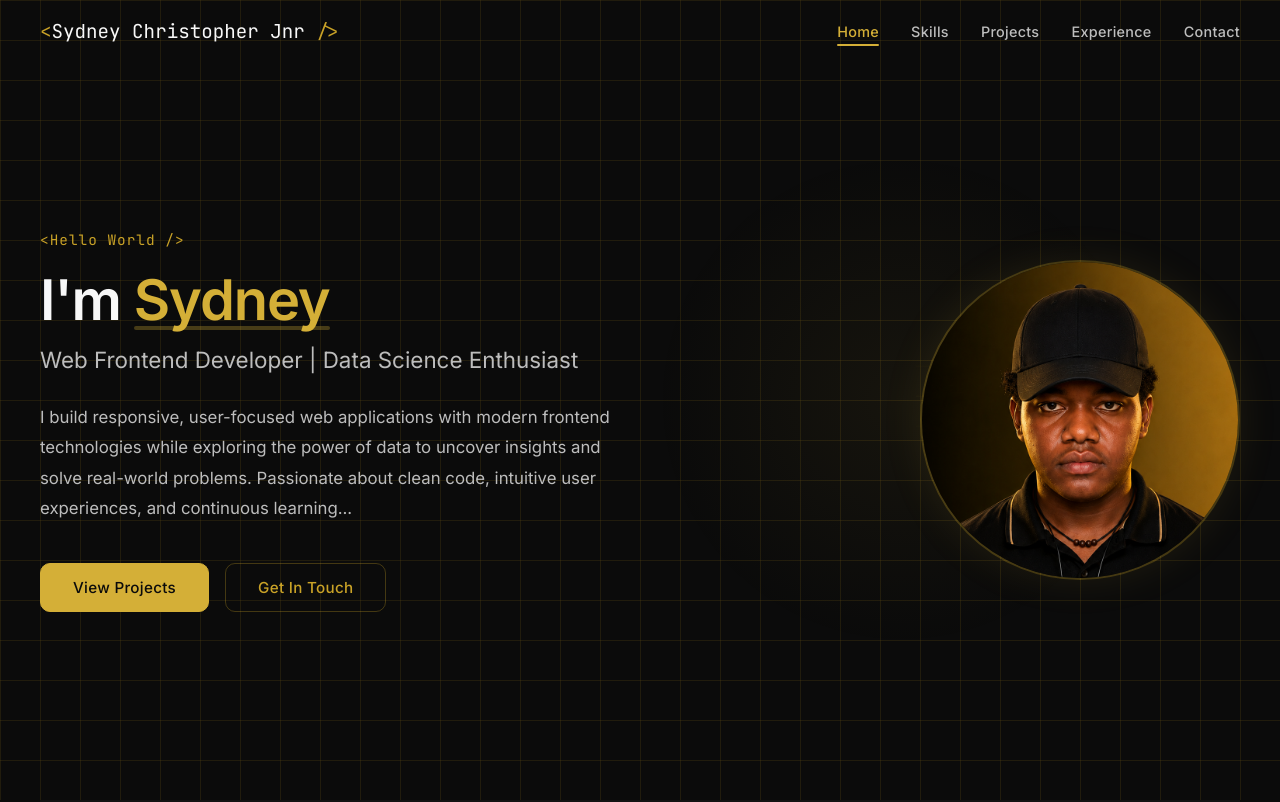
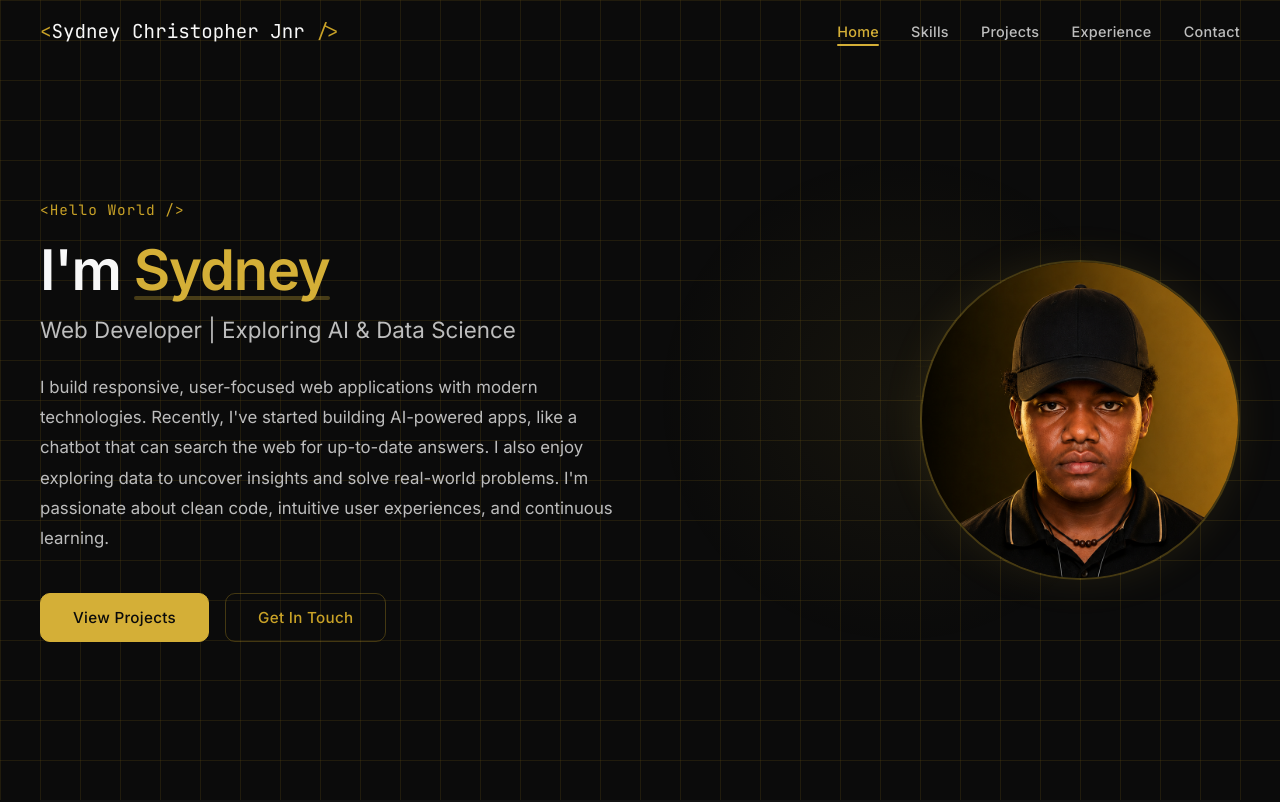
Before and after one commit to sydneyjnr/Sydney-Portfolio, a React (Vite) app: page / in a window 1280 px wide. Shown: the top 802 px of the page. Built offline with nearby package versions, Linux system fonts and the light colour scheme.

Commit message:
feat: update hero text and page metadata for AI and data science focus

```diff
--- a/index.html
+++ b/index.html
@@ -4,8 +4,8 @@
     <meta charset="UTF-8" />
     <link rel="icon" type="image/svg+xml" href="/hero.png" />
     <meta name="viewport" content="width=device-width, initial-scale=1.0" />
-    <meta name="description" content="Sydney - Software & Data Portfolio" />
-    <title>Sydney Portfolio</title>
+    <meta name="description" content="Sydney is a web developer building responsive web applications and AI-powered apps, while exploring AI &amp; data science." />
+    <title>Sydney – Web Developer exploring AI &amp; Data Science</title>
     <link rel="preconnect" href="https://fonts.googleapis.com" />
     <link rel="preconnect" href="https://fonts.gstatic.com" crossorigin />
     <link href="https://fonts.googleapis.com/css2?family=Inter:wght@300;400;500;600;700&family=JetBrains+Mono:wght@400;500&display=swap" rel="stylesheet" />
--- a/src/components/Hero.css
+++ b/src/components/Hero.css
@@ -119,6 +119,11 @@
   font-weight: 400;
 }
 
+/* Each part stays whole, so a long title can only wrap at the divider. */
+.hero__title-part {
+  display: inline-block;
+}
+
 .hero__description {
   font-size: 1.05rem;
   color: var(--text-secondary);
@@ -208,6 +213,20 @@
   }
 }
 
+/*
+ * Too narrow for one line at this size: stack the parts, with no stray divider.
+ * The second range is where the two-column layout squeezes the text column.
+ */
+@media (max-width: 480px), (min-width: 769px) and (max-width: 920px) {
+  .hero__title-part {
+    display: block;
+  }
+
+  .hero__title-divider {
+    display: none;
+  }
+}
+
 @media (prefers-reduced-motion: reduce) {
   .hero__code-tag {
     animation: none;
--- a/src/components/Hero.jsx
+++ b/src/components/Hero.jsx
@@ -102,13 +102,17 @@ export default function Hero() {
             <span className="hero__name-highlight">Sydney</span>
           </h1>
           <p className="hero__title">
-            Web Frontend Developer | Data Science Enthusiast
+            <span className="hero__title-part">Web Developer</span>{" "}
+            <span className="hero__title-part hero__title-divider">|</span>{" "}
+            <span className="hero__title-part">Exploring AI & Data Science</span>
           </p>
           <p className="hero__description">
             I build responsive, user-focused web applications with modern
-            frontend technologies while exploring the power of data to uncover
-            insights and solve real-world problems. Passionate about clean code,
-            intuitive user experiences, and continuous learning...
+            technologies. Recently, I've started building AI-powered apps, like
+            a chatbot that can search the web for up-to-date answers. I also
+            enjoy exploring data to uncover insights and solve real-world
+            problems. I'm passionate about clean code, intuitive user
+            experiences, and continuous learning.
           </p>
           <div className="hero__actions">
             <button
```
